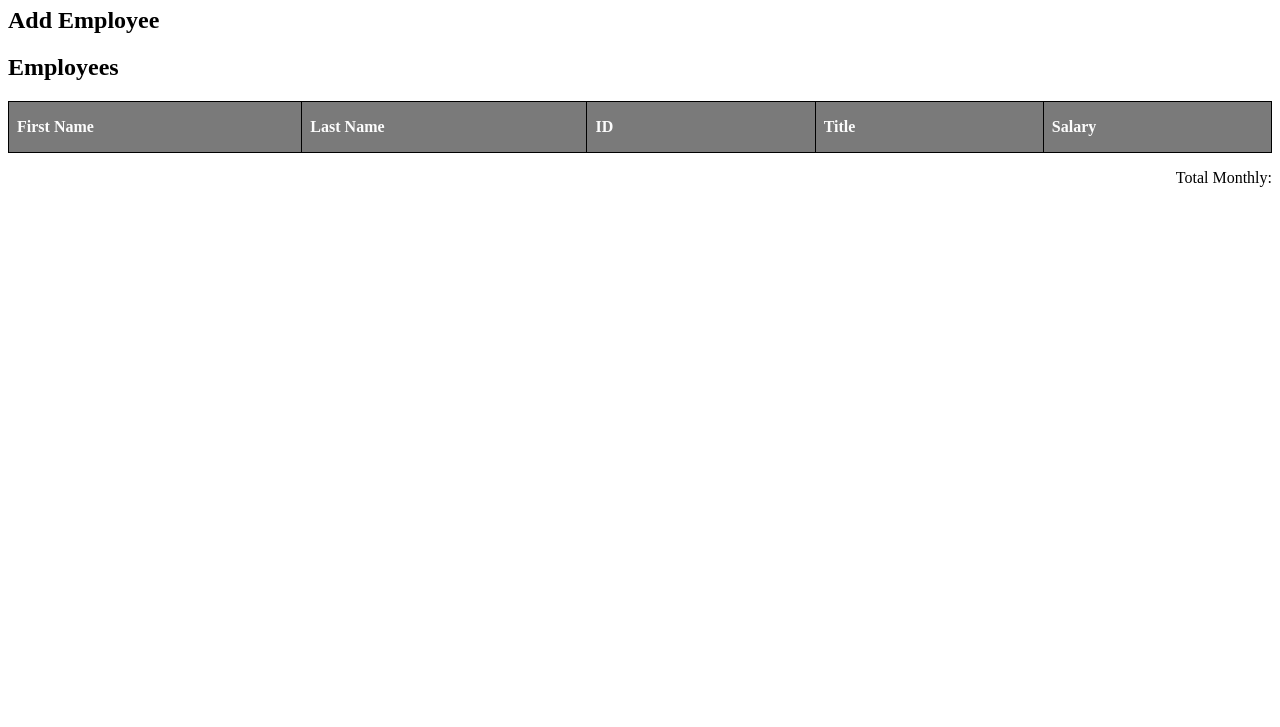
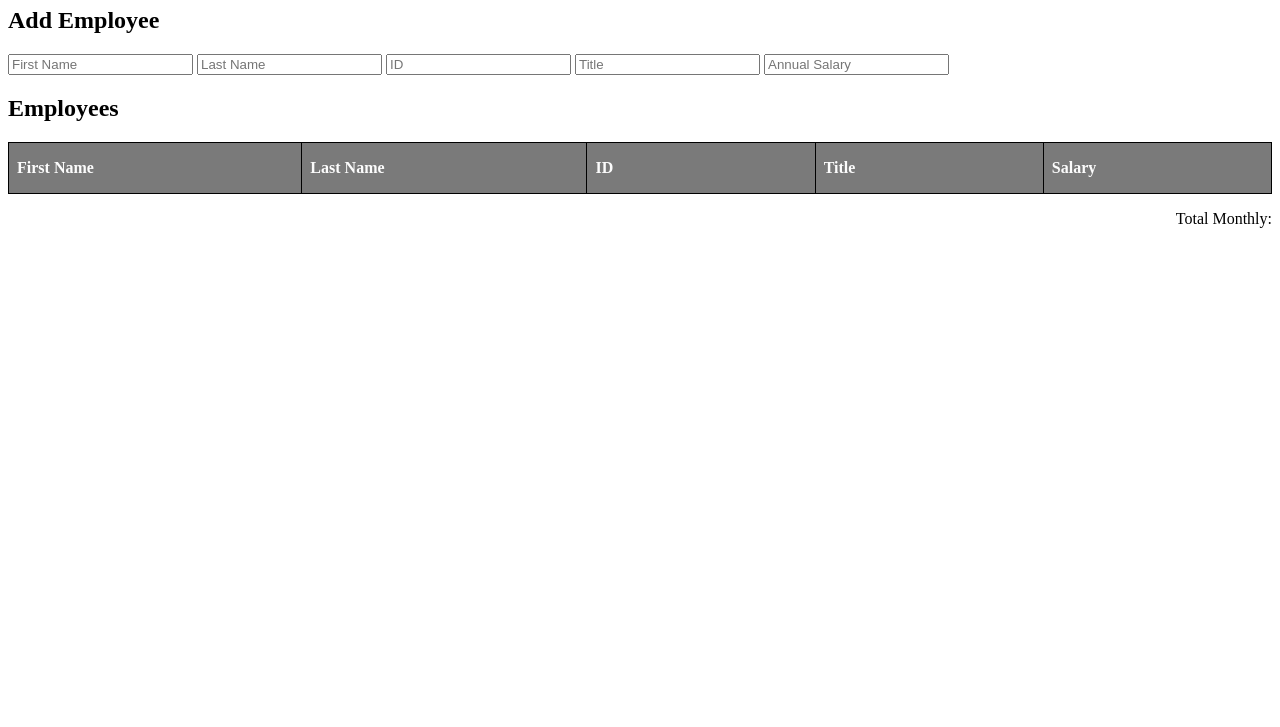
Before and after one commit to Blair321/weekend-salary-calculator, a website: page index.html in a window 1280 px wide. Shown: the part 73-800 px from the top of the page. Drawn offline with Linux system fonts and the light colour scheme.

Commit message:
added my placeholders in the html

```diff
--- a/index.html
+++ b/index.html
@@ -11,6 +11,19 @@
   </header>
   <main>
     <h2>Add Employee</h2>
+    <form>
+  <input placeholder="First Name"
+    type="text">
+    <input placeholder="Last Name"
+    type="text">
+    <input placeholder="ID"
+    type="text">
+    <input placeholder="Title"
+    type="text">
+    <input placeholder="Annual Salary"
+    type="text">
+
+    </form>
     <h2>Employees</h2>
     <table>
       <thead>
```
